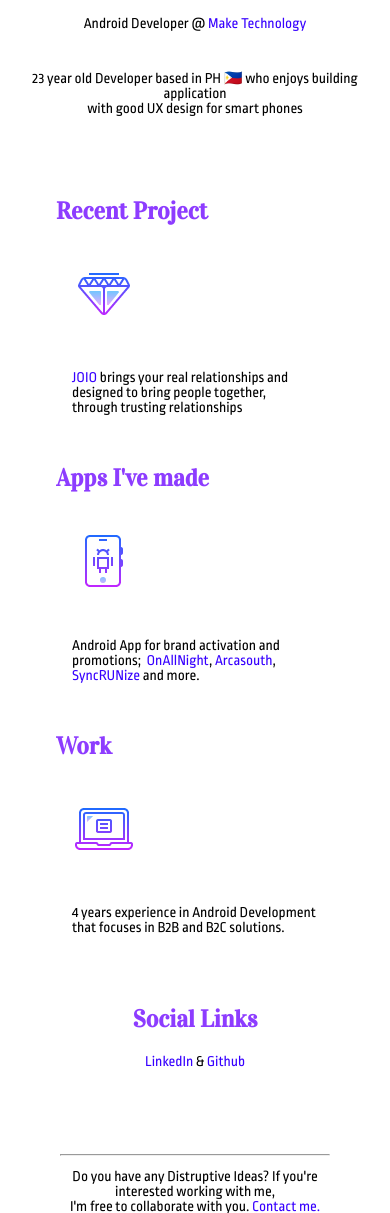
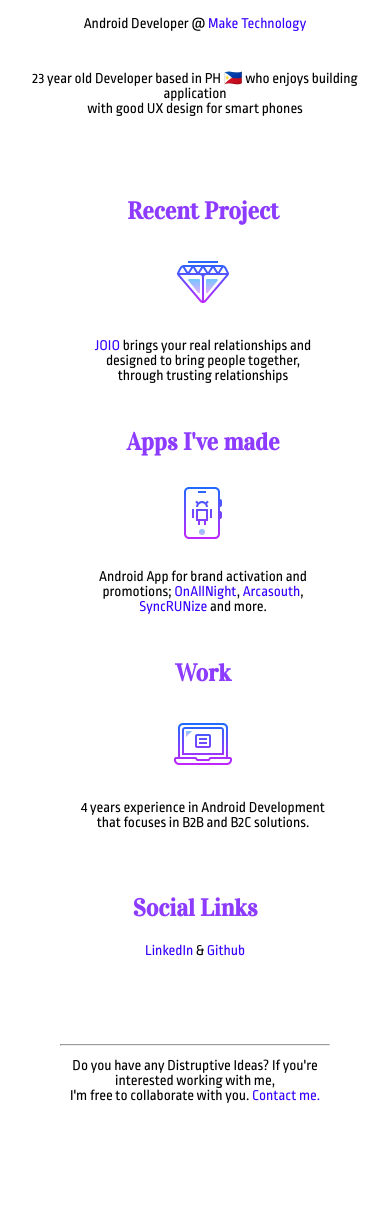
Before and after one commit to eugenealvizo/eugenealvizo.github.io, a PHP site: page / in a window 390 px wide. Shown: the part 450-1663 px from the top of the page. Run offline with PHP 8.4, Linux system fonts and the light colour scheme.

Commit message:
init project

```diff
--- a/assets/css/style.css
+++ b/assets/css/style.css
@@ -4,9 +4,9 @@ nav.main-nav {
   text-align: right;
   z-index: 100;
 }
+
 a{
   color: #3700FF;
-
 }
 
 a:link  {
@@ -24,7 +24,6 @@ nav.main-nav a {
   font: 16px/2 "Ropa Sans",sans-serif;
 }
 
-
 nav, #header {
   display: block;
 }
@@ -35,8 +34,6 @@ nav, #header {
   margin-top: 82px;
   padding-top: 82px;
 }
-
-
 
 .profile #circleImage {
   width: 160px;
@@ -53,7 +50,6 @@ body {
   -webkit-font-smoothing: antialiased;
   text-rendering: optimizeLegibility;
 }
-
 
 /*.intro h1 {
   font-weight: 200 !important;
@@ -126,11 +122,22 @@ section {
 
 #container {
   overflow-y: hidden;
+
 }
 
 .item {
   float: left;
-  margin: 1em;
+  margin: 1.1em;
+}
+
+@media only screen and (max-width: 500px) {
+  #container {
+        text-align: center;
+    }
+    .item{
+        float: unset;
+        margin: 1.5em;
+    }
 }
 
 .social {
--- a/index.html
+++ b/index.html
@@ -62,7 +62,7 @@
                     <div class="item">
                       <h2>4 years experience
                       in Android Development </br>that focuses in
-                      B2B and B2C solutions.</h2>
+                      B2B and B2C solutions. </h2>
                 </div>
             </li>
           </ul>
@@ -74,7 +74,7 @@
           <!--Contact Me Panel -->
           <div class="projects">
               <hr>
-             <h2>Do you have any Distruptive Ideas? If you're interested working with me, </br> I'm free to collaborate with you. <a href="mailto:eugenealvizo@gmail.com" target="_top"> Contact me.</a></h2>
+              <h2>Do you have any Distruptive Ideas? If you're interested working with me, </br> I'm free to collaborate with you. <a href="mailto:eugenealvizo@gmail.com" target="_top"> Contact me.</a></h2>
           </div>
     </header>
   </section>
```
Lines whose indentation alone changed are shown as unchanged.
